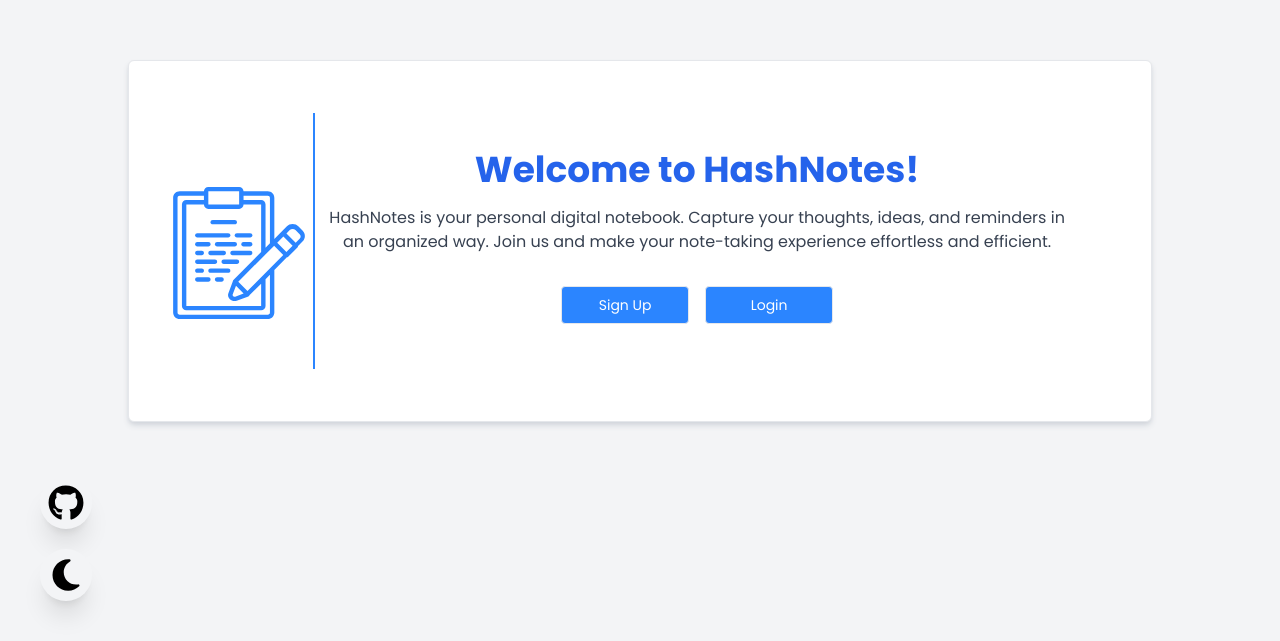
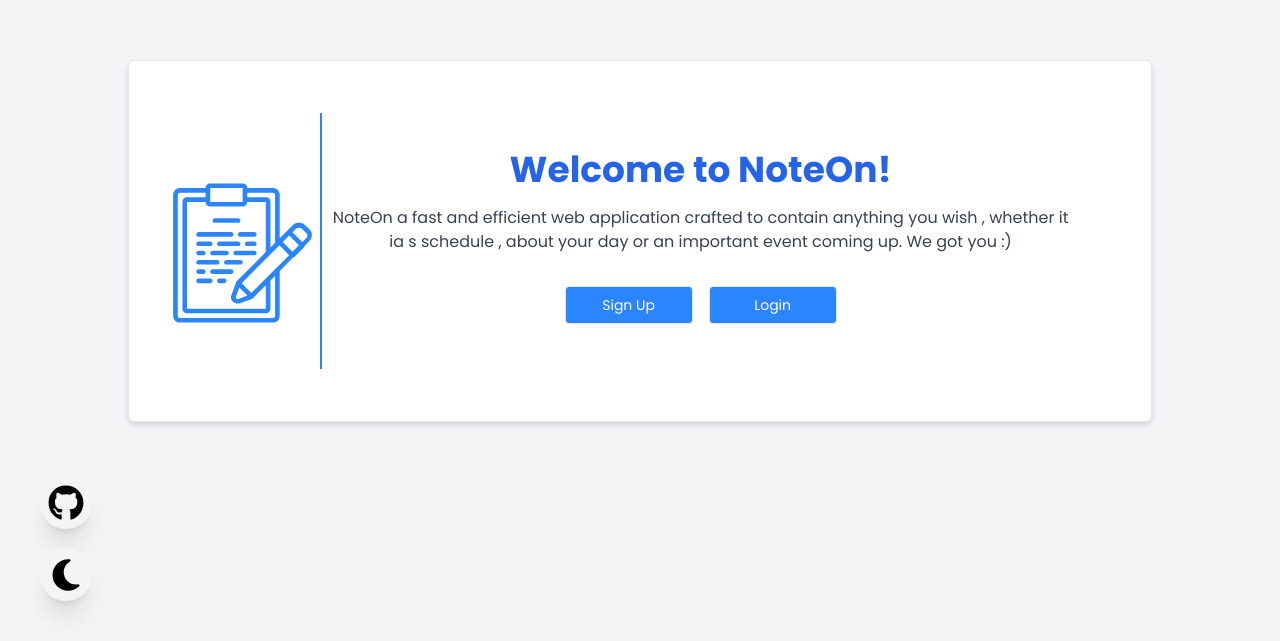
Before and after one commit to maxsilver9890/NoteOn, a React (Vite) app in the folder frontend/HashNotes/: page / in a window 1280 px wide. Shown: the part 159-800 px from the top of the page. Built offline with nearby package versions, Linux system fonts and the light colour scheme.

Commit message:
Update Home.jsx

```diff
--- a/frontend/HashNotes/src/pages/Home/Home.jsx
+++ b/frontend/HashNotes/src/pages/Home/Home.jsx
@@ -18,9 +18,9 @@ const Home = () => {
         </div>
         <div className="border-0 md:border-l-2 border-primary dark:border-neutral-400 md:h-64 my-5 md:my-0 md:mx-2"></div>
         <div className="flex flex-col items-center md:mr-10 mb-6 md:mb-0">
-          <h1 className="text-4xl font-bold text-blue-600 dark:text-neutral-200 dark:hover:text-primary hover:scale-110 transition-all ease-in-out mb-4">Welcome to HashNotes!</h1>
+          <h1 className="text-4xl font-bold text-blue-600 dark:text-neutral-200 dark:hover:text-primary hover:scale-110 transition-all ease-in-out mb-4">Welcome to NoteOn!</h1>
           <p className="text-gray-700 dark:text-neutral-300 mb-6 line-clamp-5 md:line-clamp-3">
-            HashNotes is your personal digital notebook. Capture your thoughts, ideas, and reminders in an organized way. Join us and make your note-taking experience effortless and efficient.
+            NoteOn a fast and efficient web application crafted to contain anything you wish , whether it ia s schedule , about your day or an important event coming up. We got you :)
           </p>
           <div className="flex flex-col md:flex-row items-center justify-center">
             <button
```
